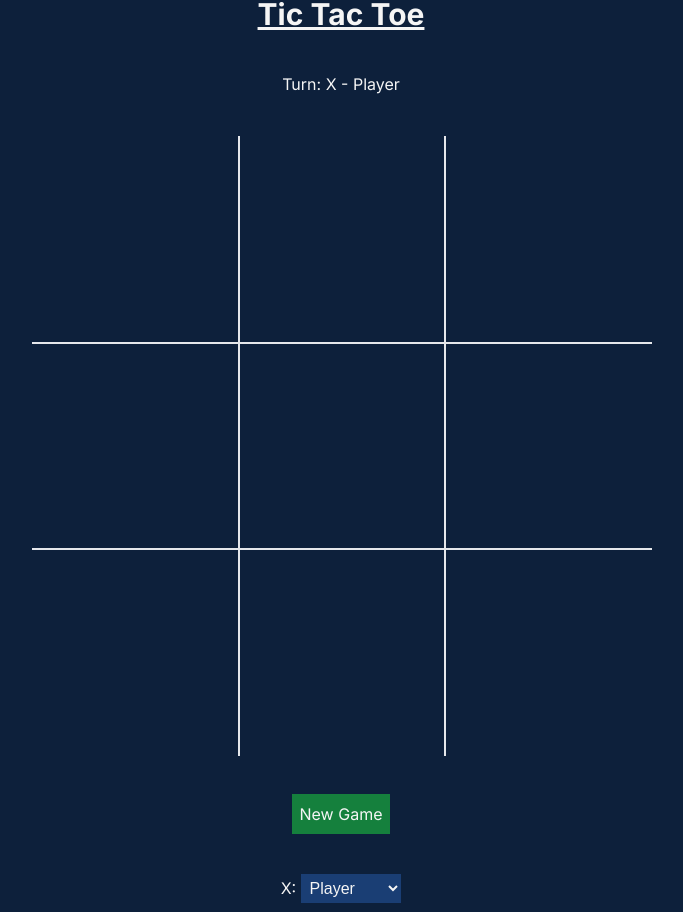
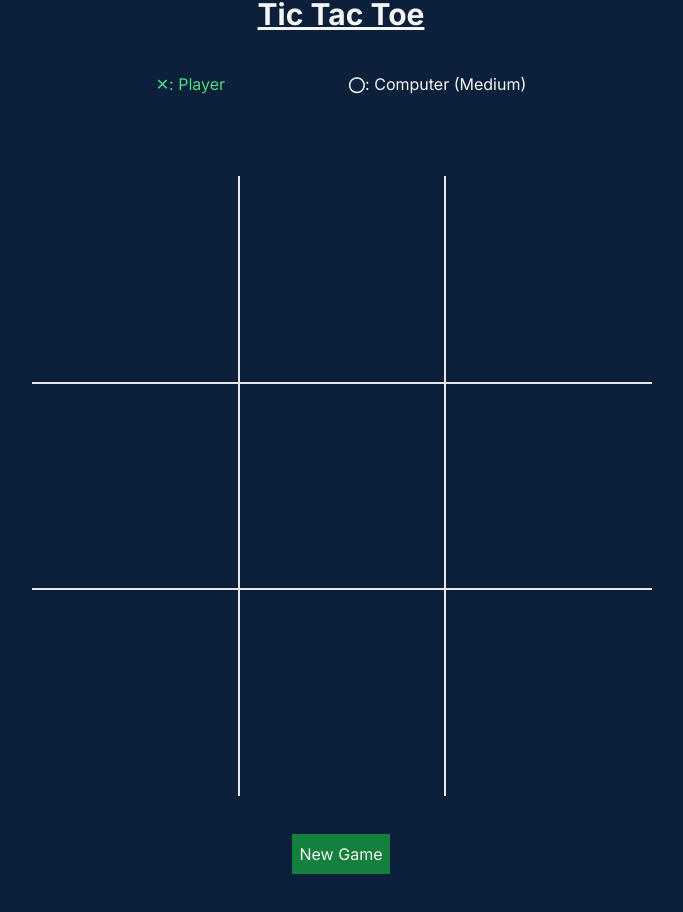
Before and after one commit to ShephardLuke/tic-tac-toe, a Next.js app: page / in a window 1280 px wide. Shown: the part 204-1116 px from the top of the page, without its empty margins (299-982 px from the left). Built offline with nearby package versions, Linux system fonts and the light colour scheme.

Commit message:
Update icons
Signed-off-by: shephardluke <shephardluke@hotmail.com>

```diff
--- a/app/board/board.tsx
+++ b/app/board/board.tsx
@@ -1,8 +1,7 @@
 import { useCallback, useEffect, useState } from "react";
 import BoardRow from "./boardRow";
-import Status from "../status";
 import { Bot } from "../player/bot/bot";
-import { getSpacesAvailable, Icon } from "./ticTacToeShared";
+import { getSpacesAvailable, Icon, iconToText } from "./ticTacToeShared";
 import { Player } from "../player/player";
 import { Human } from "../player/human";
 
@@ -13,7 +12,7 @@ export default function Board({playersList} : {playersList: (Player)[]}) {
 
     const [winner, setWinner] = useState(false);
 
-    const [status, setStatus] = useState("Turn: " + Icon[playerTurn] + " - " + players[playerTurn].name);
+    const [status, setStatus] = useState(" ");
 
     const isPlayerHuman = players[playerTurn] instanceof Human;
 
@@ -71,15 +70,13 @@ export default function Board({playersList} : {playersList: (Player)[]}) {
         if (!winner) {
             const win = checkWinner();
             if (win) { // Win check
-                setStatus(Icon[(playerTurn + 1) % 2] + " - " + players[(playerTurn + 1) % 2].name + " won!")
+                setStatus(iconToText(Icon[(playerTurn + 1) % 2]) + " won!")
                 setWinner(true);
                 return;
             } else {
                 if (getSpacesAvailable(squares).length === 0) { // Draw check
                     setStatus("It is a draw!");
                     setWinner(true);
-                } else {
-                    setStatus("Turn: " + Icon[playerTurn] + " - " + players[playerTurn].name);
                 }
             }
         } else if (winner || isPlayerHuman) { // Allows bot turn only if the current player is human and nobody won
@@ -106,13 +103,19 @@ export default function Board({playersList} : {playersList: (Player)[]}) {
     }
 
     return (
-        <>
-            <Status text={status}/>
+        <div className="text-center">
+            <div className="flex justify-evenly">
+                <p className={playerTurn === 0 ? "text-green-400" : ""}>{iconToText("X")}: {playersList[0].name}</p>
+                <p className={playerTurn === 1 ? "text-green-400" : ""}>{iconToText("O")}: {playersList[1].name}</p>
+            </div>
+
+            <p className="pt-10">{status}</p>
+
             <div className="pt-10 pb-10">
                 <BoardRow classNames={["", "border-l-2", "border-l-2"]} startIndex={0} squares={squares} playerTurn={!winner && isPlayerHuman} handleClick={handleClick}/>
                 <BoardRow classNames={["border-t-2", "border-l-2 border-t-2", "border-l-2 border-t-2"]} startIndex={3} squares={squares} playerTurn={!winner && isPlayerHuman} handleClick={handleClick}/>
                 <BoardRow classNames={["border-t-2", "border-l-2 border-t-2", "border-l-2 border-t-2"]}  startIndex={6} squares={squares} playerTurn={!winner && isPlayerHuman} handleClick={handleClick}/>
             </div>
-        </>
+        </div>
     )
 }
--- a/app/board/square.tsx
+++ b/app/board/square.tsx
@@ -1,13 +1,18 @@
 import { MouseEventHandler } from "react";
 import { roboto } from "../font";
+import { iconToText } from "./ticTacToeShared";
 
 export default function Square({value, enabled, onSquareClick, className} : {value: string, enabled: boolean, onSquareClick: MouseEventHandler, className?: string }) {
+
     return (
-        <button
-            className={`${roboto.className} ${className ? className : ""} w-24 h-24 text-[5rem] sm:w-52 sm:h-52 sm:text-[10rem] divide-solid -mr-0.5 bg-dark ${enabled ? 'cursor-pointer hover:bg-darkest-blue active:bg-darkest-blue-2x' : 'cursor-default'} text-3xl`}
-            onClick={onSquareClick}
-        >
-            {value}
-        </button>
+        <>
+            <button
+                className={`${roboto.className} ${className ? className : ""} ${value === "X" ? "" : "text-gray-500"} w-24 h-24 text-[5rem] sm:w-52 sm:h-52 sm:text-[10rem] divide-solid -mr-0.5 bg-dark ${enabled ? 'cursor-pointer hover:bg-darkest-blue active:bg-darkest-blue-2x' : 'cursor-default'} text-3xl`}
+                onClick={onSquareClick}
+            >
+                {value ? iconToText(value) : ""}
+            </button>
+        </>
+
     );
 }
--- a/app/board/ticTacToeShared.tsx
+++ b/app/board/ticTacToeShared.tsx
@@ -26,9 +26,14 @@ export function getSpacesAvailable(nextSquares: Array<string>) {
     return spacesAvailable;
 }
 
+export function iconToText(icon: string) {
+    if (icon == "X") {
+        return "✕"
+    }
+    return "⭕︎"
+}
 
 export enum Icon {
     X,
     O,
-    Unassigned,
 }
--- a/app/page.tsx
+++ b/app/page.tsx
@@ -2,7 +2,6 @@
 import { useState } from "react";
 import Board from "./board/board";
 import { ImpossibleBot } from "./player/bot/impossibleBot";
-import { Icon } from "./board/ticTacToeShared";
 import DifficultySelect from "./board/difficulty/difficultySelect";
 import { Bot } from "./player/bot/bot";
 import { DifficultyTemplate } from "./board/difficulty/difficultyTemplate";
@@ -15,6 +14,7 @@ import Footer from "./template/global/footer";
 import SubmitButton from "./template/buttons/submitButton";
 import { DifficultyGroup } from "./board/difficulty/difficultyGroup";
 import { DifficultyReference } from "./board/difficulty/difficultyReference";
+import { iconToText } from "./board/ticTacToeShared";
 
 export default function Home() {
   const difficulties: DifficultyGroup[] = [ // All selectable difficulties
@@ -28,12 +28,6 @@ export default function Home() {
       new DifficultyTemplate(HardBot.NAME, () => {return new HardBot(`Computer (${HardBot.NAME})`)}),
       new DifficultyTemplate(ImpossibleBot.NAME, () => {return new ImpossibleBot(`Computer (${ImpossibleBot.NAME})`)}),
     ])
-
-    // new DifficultyTemplate(VeryEasyBot.NAME, () => {return new VeryEasyBot()}),
-    // new DifficultyTemplate(Bot.NAME, () => {return new Bot()}),
-    // new DifficultyTemplate(MediumBot.NAME, () => {return new MediumBot()}),
-    // new DifficultyTemplate(HardBot.NAME, () => {return new HardBot()}),
-    // new DifficultyTemplate(ImpossibleBot.NAME, () => {return new ImpossibleBot()}),
   ]
 
   const [playerList, setPlayerList] = useState<DifficultyReference[]>([new DifficultyReference(0, 0), new DifficultyReference(1, 2)]); // Defaults human vs medium bot
@@ -42,9 +36,6 @@ export default function Home() {
 
   function createPlayers() { // Turn templates into players
     const order = [difficulties[playerList[0].group].templates[playerList[0].index].clone(), difficulties[playerList[1].group].templates[playerList[1].index].clone()]
-
-    order[0].icon = Icon.X;
-    order[1].icon = Icon.O;
 
     return order;
   }
@@ -74,8 +65,8 @@ export default function Home() {
           <SubmitButton text="New Game" clicked={() => {setGame(<Board playersList={createPlayers()} key={new Date().getTime()}/>)} }/>
 
           <div className="flex flex-col space-y-10 items-center">
-            <DifficultySelect label="X: " difficulties={difficulties} index={0} selectedGroup={playerList[0]} changedGroup={setDifficultyGroup} changedIndex={setDifficultyIndex}/>
-            <DifficultySelect label="O: " difficulties={difficulties} index={1} selectedGroup={playerList[1]} changedGroup={setDifficultyGroup} changedIndex={setDifficultyIndex}/>
+            <DifficultySelect label={`${iconToText("X")}: `} difficulties={difficulties} index={0} selectedGroup={playerList[0]} changedGroup={setDifficultyGroup} changedIndex={setDifficultyIndex}/>
+            <DifficultySelect label={`${iconToText("O")}: `} difficulties={difficulties} index={1} selectedGroup={playerList[1]} changedGroup={setDifficultyGroup} changedIndex={setDifficultyIndex}/>
           </div>
         </div>
       </div>
--- a/app/player/player.ts
+++ b/app/player/player.ts
@@ -1,15 +1,11 @@
-import { Icon } from "../board/ticTacToeShared";
-
 export class Player {
 
     static NAME = "Player";
 
     name: string;
-    icon: Icon;
 
     constructor(name: string) {
         this.name = name;
-        this.icon = Icon.Unassigned;
     };
 
 }
--- a/package.json
+++ b/package.json
@@ -1,6 +1,6 @@
 {
   "name": "tic-tac-toe",
-  "version": "2.0.0-alpha.6",
+  "version": "2.0.0-alpha.7",
   "private": true,
   "scripts": {
     "dev": "next dev",
```
